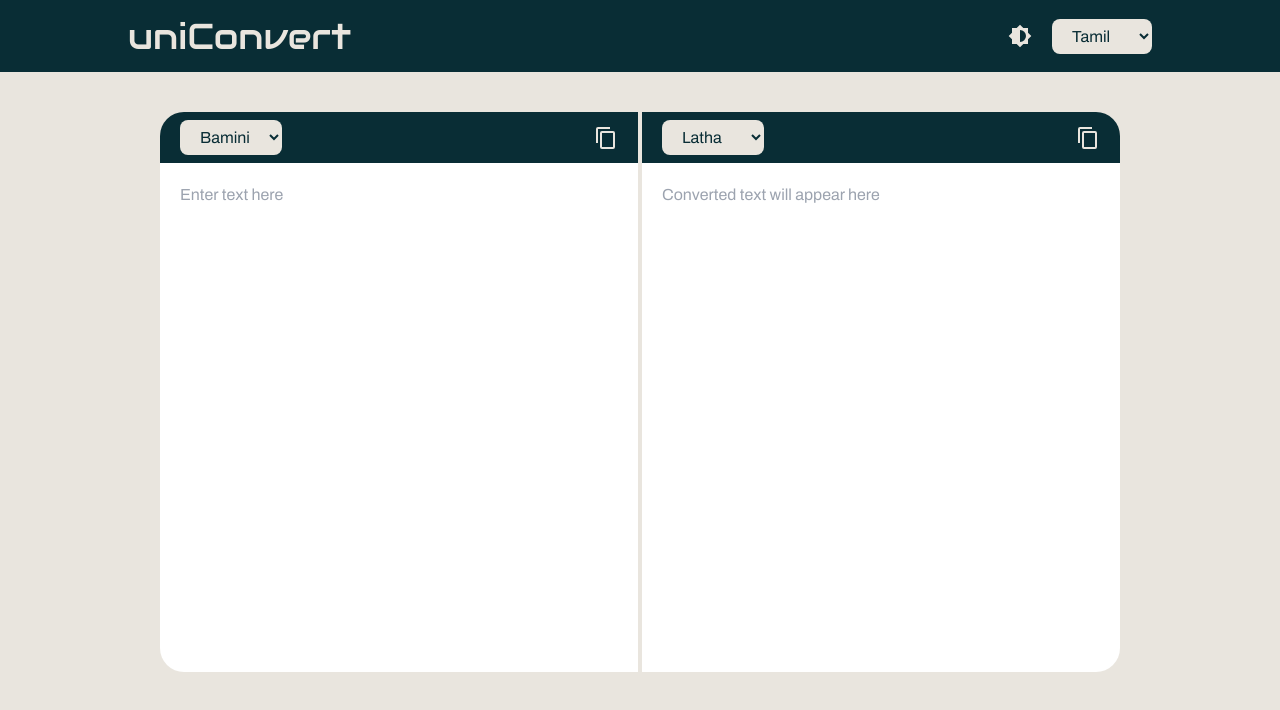
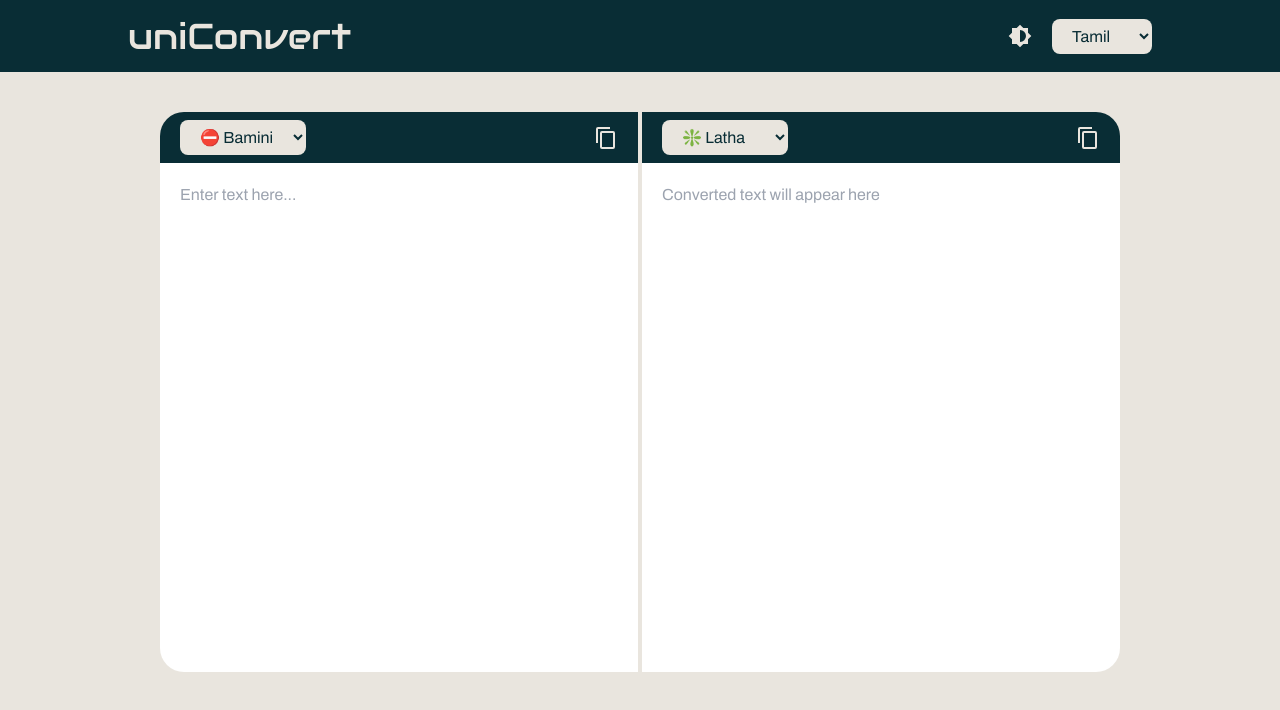
Before and after one commit to Divyansh-Gemini/uniconvert, a Next.js app: page / in a window 1280 px wide. Shown: the top 710 px of the page. Built offline with nearby package versions, Linux system fonts and the light colour scheme.

Commit message:
(feat): differentiated unicode & non-unicode fonts using emoji in dropdown

```diff
--- a/src/components/feature/LanguageSelector.tsx
+++ b/src/components/feature/LanguageSelector.tsx
@@ -23,6 +23,7 @@ const LanguageSelector: React.FC = () => {
   return (
     <Dropdown
       options={fontLanguages}
+      values={fontLanguages}
       selectedValue={language}
       onChange={handleLanguageChange}
       name="converter-language"
--- a/src/components/feature/UniConverter.tsx
+++ b/src/components/feature/UniConverter.tsx
@@ -14,6 +14,7 @@ import Textarea from "@/components/form-fields/Textarea";
 import Icon from "@mdi/react";
 import { mdiContentCopy } from "@mdi/js";
 import { convertText, copyToClipboard } from "@/utils/helper";
+import { FONT_TYPE_UNICODE } from "@/utils/Constants";
 
 const UniConverter: React.FC = () => {
   const dispatch = useAppDispatch();
@@ -51,7 +52,11 @@ const UniConverter: React.FC = () => {
         <div className="uniconverter-header md:rounded-tl-3xl">
           {/* Font-1 Dropdown */}
           <Dropdown
-            options={filteredFonts.map((font) => font.name)}
+            options={filteredFonts.map(
+              (font) =>
+                `${font.type === FONT_TYPE_UNICODE ? "❇️" : "⛔"} ${font.name}`
+            )}
+            values={filteredFonts.map((font) => font.name)}
             selectedValue={font1}
             onChange={handleFontChange(setFont1)}
             name="converter-language"
@@ -71,7 +76,7 @@ const UniConverter: React.FC = () => {
         <Textarea
           id="textarea-1"
           className="max-md:rounded-b-3xl md:rounded-bl-3xl"
-          placeholder="Enter text here"
+          placeholder="Enter text here..."
           value={text1}
           onChange={handleText1Change}
         />
@@ -83,7 +88,11 @@ const UniConverter: React.FC = () => {
         <div className="uniconverter-header md:rounded-tr-3xl ">
           {/* Font-2 Dropdown */}
           <Dropdown
-            options={filteredFonts.map((font) => font.name)}
+            options={filteredFonts.map(
+              (font) =>
+                `${font.type === FONT_TYPE_UNICODE ? "❇️" : "⛔"} ${font.name}`
+            )}
+            values={filteredFonts.map((font) => font.name)}
             selectedValue={font2}
             onChange={handleFontChange(setFont2)}
             name="converter-language"
--- a/src/components/form-fields/Dropdown.tsx
+++ b/src/components/form-fields/Dropdown.tsx
@@ -5,6 +5,7 @@ import { toTitleCase } from "@/utils/Formatter";
 
 const Dropdown = <T extends string | number>({
   options,
+  values,
   selectedValue,
   onChange,
   className = "",
@@ -24,7 +25,7 @@ const Dropdown = <T extends string | number>({
       onChange={handleChange}
     >
       {options.map((option, index) => (
-        <option key={index} value={option}>
+        <option key={index} value={values[index]}>
           {toTitleCase(option.toString())}
         </option>
       ))}
--- a/src/types/index.d.ts
+++ b/src/types/index.d.ts
@@ -7,6 +7,7 @@ interface LayoutProps {
 // Dropdown
 interface DropdownProps<T> {
   options: T[];
+  values: T[];
   selectedValue: T;
   onChange: (value: T) => void;
   className?: string;
```
